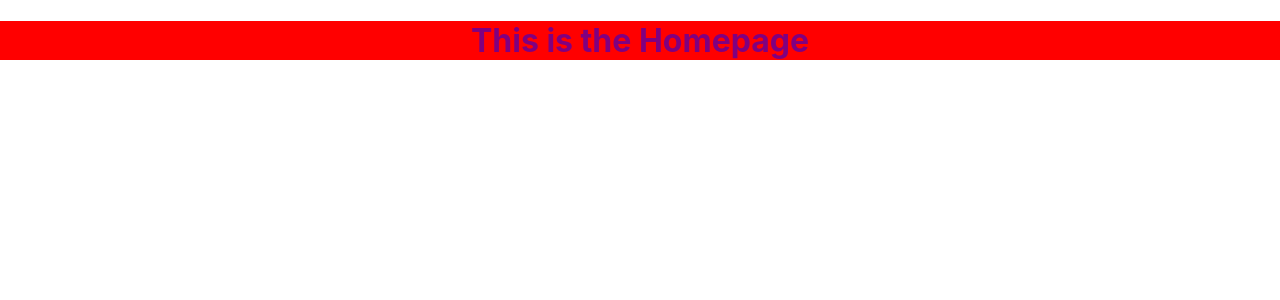
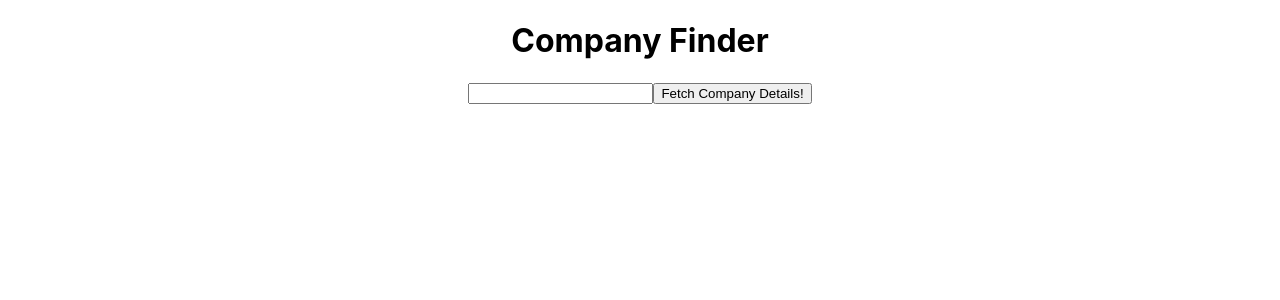
Before and after one commit to puyanwei/company-finder, a React (Create React App) app: page / in a window 1280 px wide. Shown: the top 300 px of the page. Built offline with nearby package versions, Linux system fonts and the light colour scheme.

Commit message:
Removed Sass test css, added form

```diff
--- a/src/pages/Home.jsx
+++ b/src/pages/Home.jsx
@@ -4,7 +4,11 @@ import './home.scss';
 const Home = () => {
 	return (
 		<div className="homepage-container">
-			<h1>This is the Homepage</h1>
+			<h1>Company Finder</h1>
+			<form>
+				<input type="text" />
+				<button type="submit">Fetch Company Details!</button>
+			</form>
 		</div>
 	);
 };
--- a/src/pages/home.scss
+++ b/src/pages/home.scss
@@ -1,6 +1,3 @@
 .homepage-container {
-	background: red;
-	h1 {
-		color: purple;
-	}
+	margin: 1rem;
 }
```
